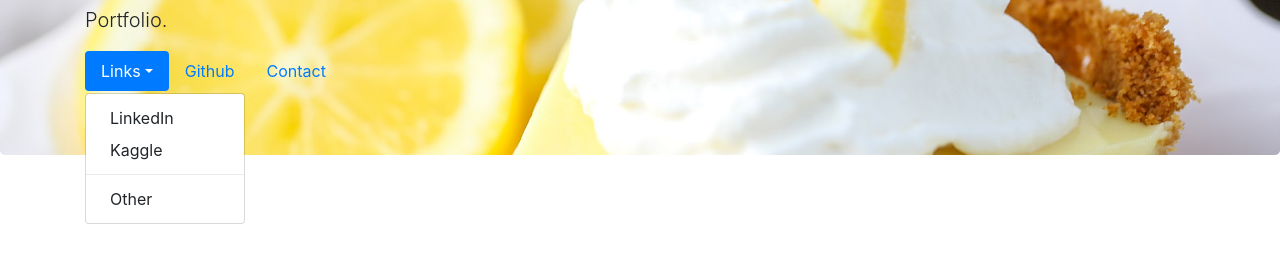
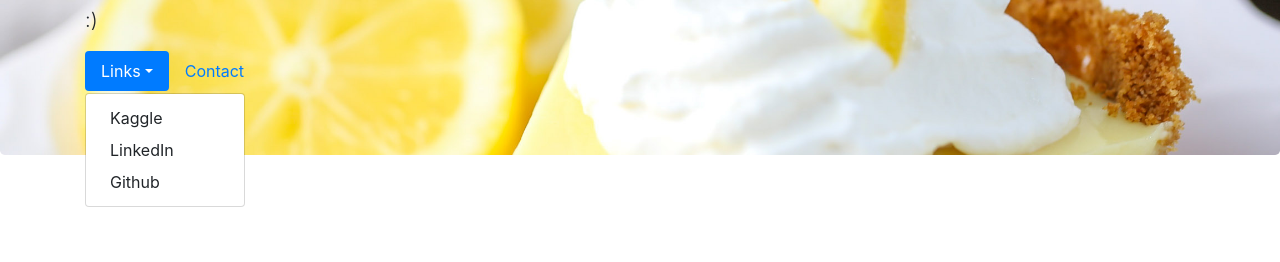
Before and after one commit to micaelajuarez/micaelajuarez.github.io, a plain HTML site: page index.html in a window 1280 px wide. Both pictures are taken after a click on the button "Links". Shown: the part 134-396 px from the top of the page. Drawn offline with nearby package versions, Linux system fonts and the light colour scheme.

Commit message:
Changed minor details.

```diff
--- a/index.html
+++ b/index.html
@@ -15,19 +15,15 @@
 	<div class="jumbotron bg-cover text-black" style="background-image: url(pastel_bg_3.jpg)">
 		<div class="container">
 			<h1 class="display-4">MJ</h1>
-			<p class="lead">Portfolio.</p>
+			<p class="lead">:)</p>
 			<ul class="nav nav-pills">
 				<li class="nav-item dropdown">
 					<a class="nav-link dropdown-toggle" data-toggle="dropdown" href="#" role="button" aria-haspopup="true" aria-expanded="false">Links</a>
 					<div class="dropdown-menu">
+						<a class="dropdown-item" href="https://www.kaggle.com/pastelitodelimon">Kaggle</a>
 						<a class="dropdown-item" href="https://www.linkedin.com/in/micaelajuarez">LinkedIn</a>
-						<a class="dropdown-item" href="https://www.kaggle.com/pastelitodelimon">Kaggle</a>
-						<div class="dropdown-divider"></div>
-						<a class="dropdown-item" href="#">Other</a>
+						<a class="dropdown-item" href="https://www.github.com/micaelajuarez">Github</a>
 					</div>
-				</li>
-				<li class="nav-item">
-					<a class="nav-link" href="https://www.github.com/micaelajuarez">Github</a>
 				</li>
 				<li class="nav-item">
 					<a class="nav-link" href="mailto:micaelamjuarez@pm.me">Contact</a>
```
